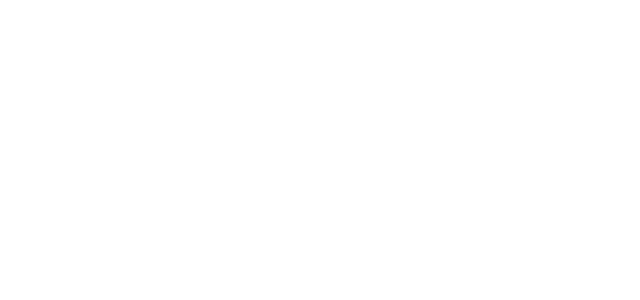
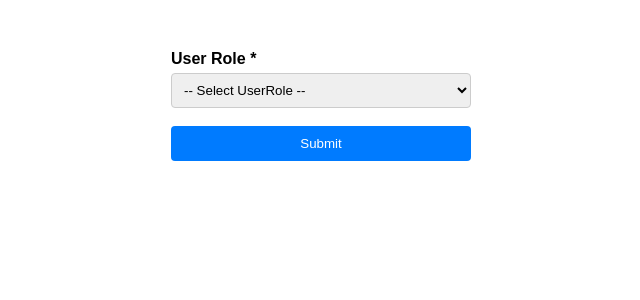
Before and after one commit to iamadityamodi/TossBookPanel, a React app: page /CreateUser in a window 1280 px wide. Before the commit this address had no page. Shown: the top 300 px of the page, without its empty margins (319-959 px from the left). Built offline with nearby package versions, Linux system fonts and the light colour scheme.

Commit message:
Remove Cancel and Add More bat

```diff
--- a/src/App.js
+++ b/src/App.js
@@ -7,6 +7,7 @@
 import Test from "./Test";
 import BetHistory from "./BetHistory";
 import CreateBat from "./CreateBat";
+import CreateUser from "./CreateUser";
 
 
 
@@ -46,6 +47,7 @@
       <Route path="/Test" element={<Test />} />
       <Route path="/Bethistory" element={<BetHistory />} />
       <Route path="/CreateBat" element={<CreateBat />} />
+      <Route path="/CreateUser" element={<CreateUser />} />
     </Routes>
   );
 }
--- a/src/CreateBat.js
+++ b/src/CreateBat.js
@@ -1,8 +1,17 @@
-import React, { useState } from "react";
+import React, { useState, useEffect } from "react";
+import { useLocation } from "react-router-dom";
 import "./CreateBat.css";
 import api from "./api";
 
 const CreateBat = () => {
+
+
+  const location = useLocation();
+
+  const editId = location.state?.id;
+
+  console.log("Received ID:", editId);
+
   // const [name, setName] = useState("");
   const [formData, setFormData] = useState({
     teamName: "",
@@ -74,6 +83,7 @@
 
       const data = new FormData();
 
+      data.append("id", editId);
       data.append("teamAName", formData.teamA);
       data.append("teamBName", formData.teamB);
       data.append("leagueName", formData.teamName);
@@ -116,6 +126,52 @@
       alert("Server Error ❌");
     }
   };
+
+  // 🔥 GET DATA FROM API
+  useEffect(() => {
+
+    if (!editId) return;
+
+    const getData = async () => {
+      try {
+
+        const body = {
+          id: editId,
+          user_name: "",
+          isActive: "true",
+          userZone: ""
+        };
+
+        const res = await api.post("getAllBats", body);
+
+        console.log("API Data:", res.data);
+
+        if (res.data.data && res.data.data.length > 0) {
+
+          const bet = res.data.data[0]; // first record
+
+          setFormData({
+            teamName: bet.leagueName || "",
+            teamA: bet.teamAName || "",
+            teamB: bet.teamBName || "",
+            type: bet.sportType || "",
+            dateTime: bet.betEndTime
+              ? bet.betEndTime.replace(" ", "T").slice(0, 16)
+              : "",
+            tossRate: bet.tossRate || "",
+            image: bet.imageUrl
+
+          });
+
+        }
+
+      } catch (error) {
+        console.error("Fetch Error:", error);
+      }
+    };
+
+    getData();
+  }, [editId]);
 
   return (
     <div className="form-container">
--- /dev/null
+++ b/src/CreateUser.js
@@ -0,0 +1,65 @@
+import React, { useState } from "react";
+
+function CreateUser() {
+
+  const [role, setRole] = useState("");
+
+  const handleChange = (e) => {
+    setRole(e.target.value);
+  };
+
+  const handleSubmit = (e) => {
+    e.preventDefault();
+    alert("Selected Role: " + role);
+  };
+
+  return (
+    <div style={styles.container}>
+      <form onSubmit={handleSubmit}>
+        <label style={styles.label}>User Role *</label>
+
+        <select value={role} onChange={handleChange} style={styles.select}>
+          <option value="">-- Select UserRole --</option>
+          <option value="User">User</option>
+          <option value="SiteAdmin">SiteAdmin</option>
+          <option value="MainAdmin">MainAdmin</option>
+        </select>
+
+        <br /><br />
+
+        <button type="submit" style={styles.button}>
+          Submit
+        </button>
+      </form>
+    </div>
+  );
+}
+
+const styles = {
+  container: {
+    width: "300px",
+    margin: "50px auto",
+    fontFamily: "Arial"
+  },
+  label: {
+    fontWeight: "bold"
+  },
+  select: {
+    width: "100%",
+    padding: "8px",
+    marginTop: "5px",
+    borderRadius: "4px",
+    border: "1px solid #ccc"
+  },
+  button: {
+    padding: "10px",
+    width: "100%",
+    backgroundColor: "#007bff",
+    color: "white",
+    border: "none",
+    borderRadius: "4px",
+    cursor: "pointer"
+  }
+};
+
+export default CreateUser;
--- a/src/Dashboard.js
+++ b/src/Dashboard.js
@@ -25,6 +25,14 @@
   const handleRefresh = () => {
     navigate(0); // ✅ same as full reload
   };
+
+
+
+  // const handleEdit = (id) => {
+  //  navigate("/CreateBat", {
+  //   state: { id: id }
+  // });
+  // };
 
 
 
@@ -260,63 +268,63 @@
     }
   };
 
-  const handleCancelledBet = async (betId) => {
-    setLoading(true);
-    setMessage("");
+  // const handleCancelledBet = async (betId) => {
+  //   setLoading(true);
+  //   setMessage("");
 
-    try {
-      const userName = localStorage.getItem("User_Name");
+  //   try {
+  //     const userName = localStorage.getItem("User_Name");
 
 
-      console.log("✅ betId:", betId);
-      console.log("✅ userName:", userName);
+  //     console.log("✅ betId:", betId);
+  //     console.log("✅ userName:", userName);
 
 
-      if (!betId || !userName) {
-        toast.error("Bet ID or user missing");
-        return;
-      }
+  //     if (!betId || !userName) {
+  //       toast.error("Bet ID or user missing");
+  //       return;
+  //     }
 
 
-      const payload = {
-        user_name: userName, // must match backend
-        betId: betId
-      };
+  //     const payload = {
+  //       user_name: userName, // must match backend
+  //       betId: betId
+  //     };
 
 
-      console.log("🔹 Payload:", payload);
+  //     console.log("🔹 Payload:", payload);
 
-      const response = await fetch(
-        `${API_BASE_URL}/api/v1/tossbook/closeBetTransaction`, {
-        method: "POST",
-        headers: { "Content-Type": "application/json" },
-        body: JSON.stringify(payload),
-      });
+  //     const response = await fetch(
+  //       `${API_BASE_URL}/api/v1/tossbook/closeBetTransaction`, {
+  //       method: "POST",
+  //       headers: { "Content-Type": "application/json" },
+  //       body: JSON.stringify(payload),
+  //     });
 
-      const data = await response.json();
-      console.log("🔹 API Response:", data);
+  //     const data = await response.json();
+  //     console.log("🔹 API Response:", data);
 
-      if (response.ok) {
-        setMessage("Bet cancelled successfully!");
-        toast.success("Bet cancelled successfully", {
-          position: "top-right",
-          autoClose: 2000,
-          theme: "colored",
-        });
+  //     if (response.ok) {
+  //       setMessage("Bet cancelled successfully!");
+  //       toast.success("Bet cancelled successfully", {
+  //         position: "top-right",
+  //         autoClose: 2000,
+  //         theme: "colored",
+  //       });
 
-        setTimeout(() => {
-          handleRefresh();
-        }, 300);
-      } else {
-        setMessage(`❌ Failed: ${data.message || "Something went wrong"}`);
-      }
-    } catch (error) {
-      console.error("Error placing bet:", error);
-      setMessage("⚠️ Network or server error!");
-    } finally {
-      setLoading(false);
-    }
-  };
+  //       setTimeout(() => {
+  //         handleRefresh();
+  //       }, 300);
+  //     } else {
+  //       setMessage(`❌ Failed: ${data.message || "Something went wrong"}`);
+  //     }
+  //   } catch (error) {
+  //     console.error("Error placing bet:", error);
+  //     setMessage("⚠️ Network or server error!");
+  //   } finally {
+  //     setLoading(false);
+  //   }
+  // };
 
   const formatDate = (utcString) => {
     try {
@@ -395,6 +403,7 @@
         {/* <Link to="/AddUser" style={linkStyle}>Add User</Link> */}
         <Link to="/" style={linkStyle}>Home</Link>
         <Link to="/bets" style={linkStyle}>Bets</Link>
+        {/* <Link to="/createuser" style={linkStyle}>Create User</Link> */}
         {/* <Link to="/Bethistory" style={linkStyle}>Pasbook</Link> */}
         {localStorage.getItem("Login_type_name") === "Admin" && (
           <Link to="/CreateBat" style={linkStyle}>Create Bat</Link>
@@ -703,10 +712,26 @@
                       >
                         BET ON {match.teamBName}
                       </button>
+
+                      {/* <button
+                        onClick={() => handleEdit(match.id)}
+                        style={{
+                          backgroundColor: "#3b1ce6ff",
+                          color: "white",
+                          border: "none",
+                          marginTop: "10px",
+                          borderRadius: "8px",
+                          padding: "10px 20px",
+                          width: "100%",
+                        }}
+                      >
+                        EDIT
+                      </button> */}
+
                     </>
                   ) : (
                     <>
-                      <button
+                      {/* <button
                         onClick={() => openDialog(match.userBetTeam, match.id)}
                         style={{
                           backgroundColor: "#3b1ce6ff",
@@ -735,7 +760,7 @@
                         }}
                       >
                         Cancel Bet
-                      </button>
+                      </button> */}
                     </>
                   )}
 
--- a/src/api.js
+++ b/src/api.js
@@ -3,7 +3,7 @@
 
 // const API_BASE_URL = "https://api.sarktossbook.com/api/v1/tossbook/";
 export const API_BASE_URL = "https://api.sarktossbook.com";
-// export const API_BASE_URL = "http://10.196.213.2:8080";
+// export const API_BASE_URL = "http://10.37.84.2:8080";
 
 // Image base (same server)
 export const IMAGE_BASE_URL = API_BASE_URL + "/upload/allbetimages/";
```
Also changed, not shown: src/logo.svg (deleted).
